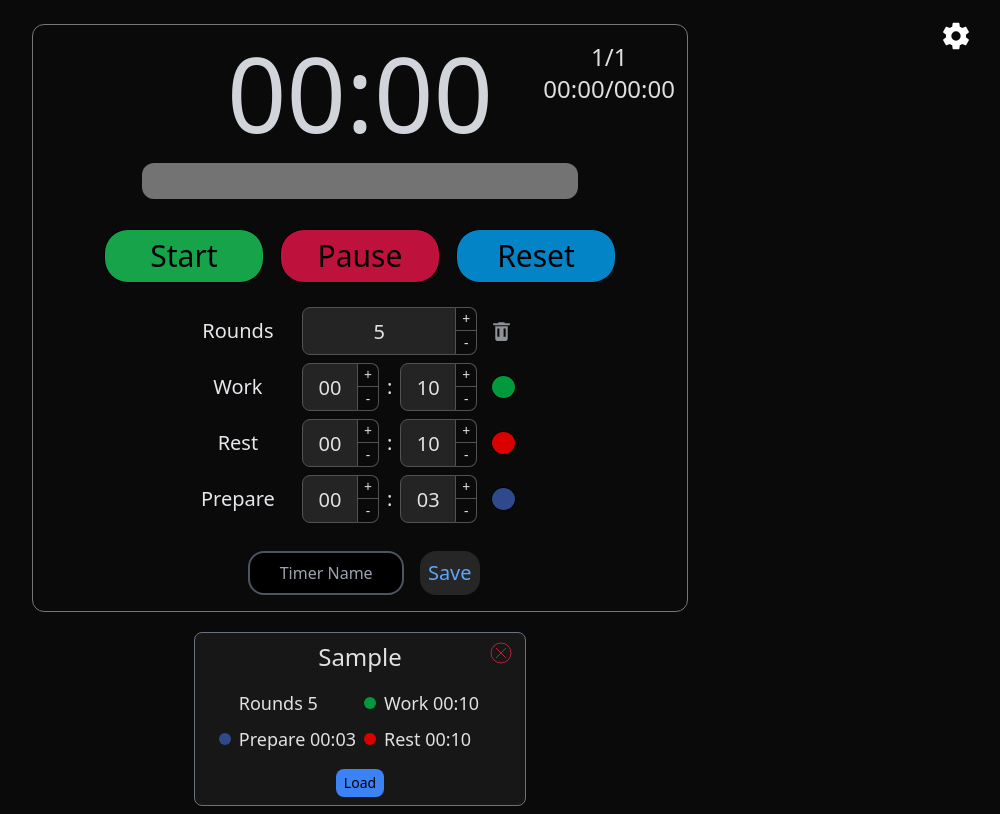
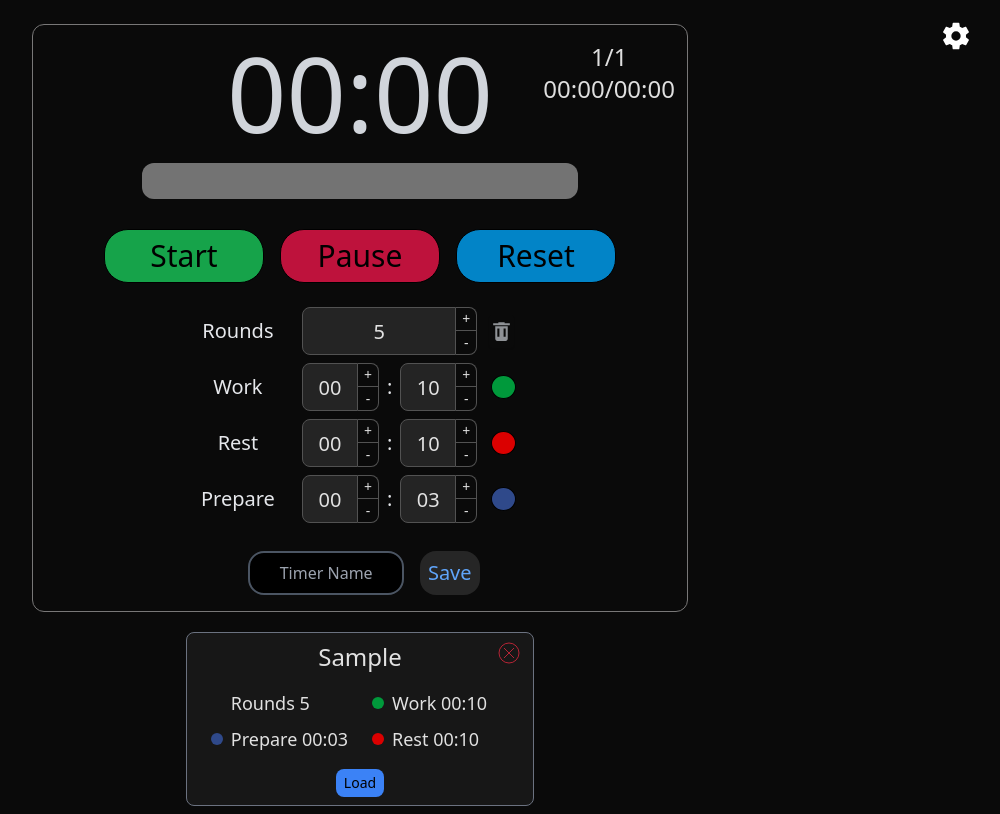
Before and after one commit to MacielG1/Timer_Interval, a React (Vite) app: page / in a window 1280 px wide. Both pictures are taken after typing "Sample" into the empty fields and a click on the button "Save". Shown: the whole page, without its empty margins (280-1280 px from the left). Built offline with nearby package versions, Linux system fonts and the light colour scheme.

Commit message:
increased gap between saved timers properties

```diff
--- a/src/components/SaveTimer.jsx
+++ b/src/components/SaveTimer.jsx
@@ -73,7 +73,7 @@ export default function SaveTimer() {
       />
       <button
         onClick={handleSaveTimer}
-        className="rounded-2xl px-2 text-center text-blue-400 text-md  sm:text-xl bg-neutral-800  cursor-pointer hover:bg-neutral-700/70 transition duration-300"
+        className="rounded-2xl px-2 text-center text-blue-400 hover:text-blue-500/90 text-md  sm:text-xl bg-neutral-800  cursor-pointer hover:bg-neutral-700/70 transition duration-300"
       >
         {lang.save[preferredLanguage]}
       </button>
--- a/src/components/Sidebar.jsx
+++ b/src/components/Sidebar.jsx
@@ -57,7 +57,7 @@ export default function Sidebar() {
             <div className="flex text-2xl justify-center">
               <span>{i.Title || `Timer ${index + 1}`}</span>
             </div>
-            <div className="grid grid-cols-1 sm:grid-cols-2 gap-2 2xl:  sm:gap-y-2 py-2 sm:py-4 px-0 justify-center text-left text-md sm:text-lg min-[1360px]:text-sm min-[1620px]:text-base">
+            <div className="grid grid-cols-1 sm:grid-cols-2 gap-2 sm:gap-3   sm:gap-y-2 lg:gap-x-6 py-2 sm:py-4 px-0 justify-center text-left text-md sm:text-lg min-[1360px]:text-sm min-[1620px]:text-base">
               <span className="sm:pl-5 text-center sm:text-left order-1 sm:order-none  ">
                 {lang.rounds[preferredLanguage]} {i.Rounds}
               </span>
```
